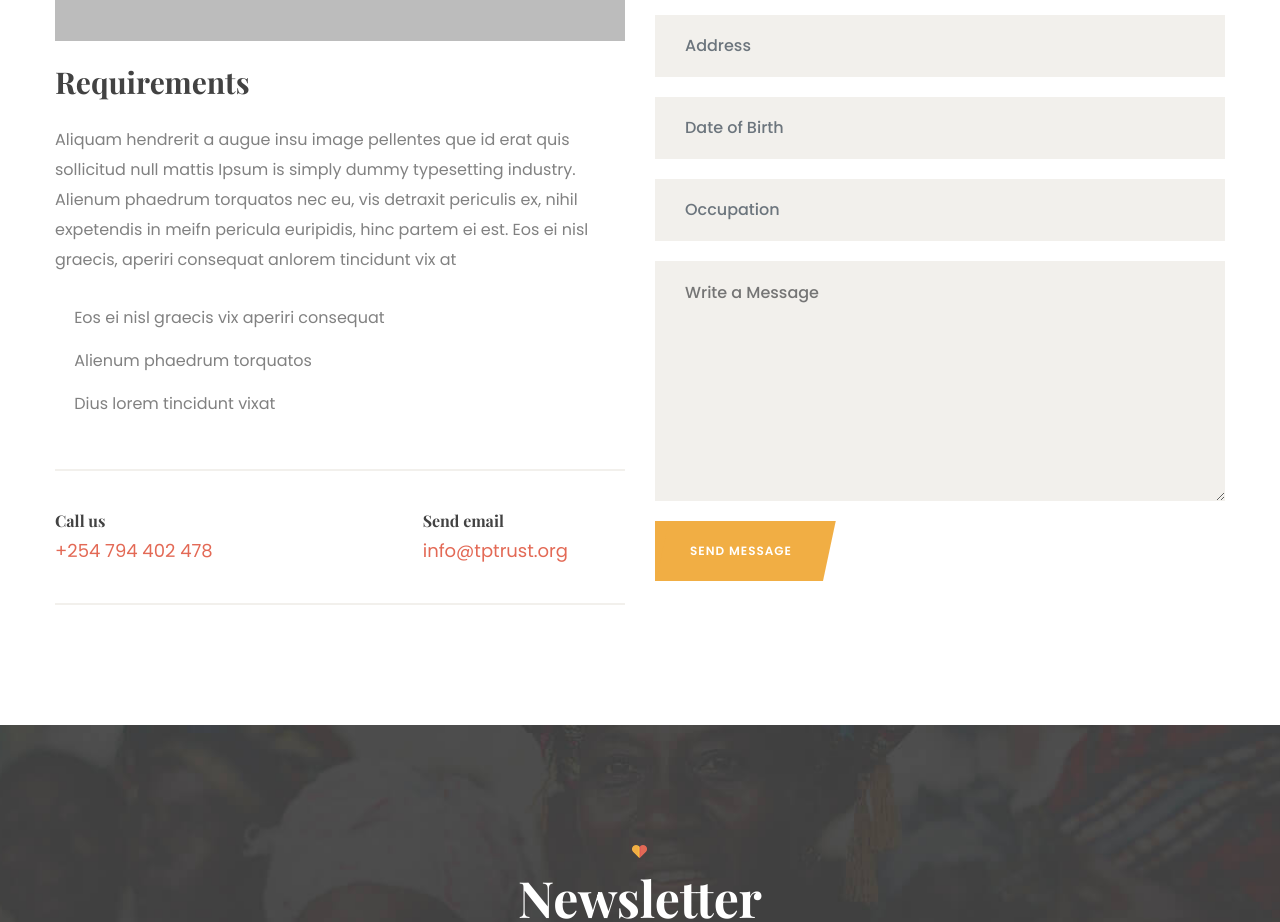
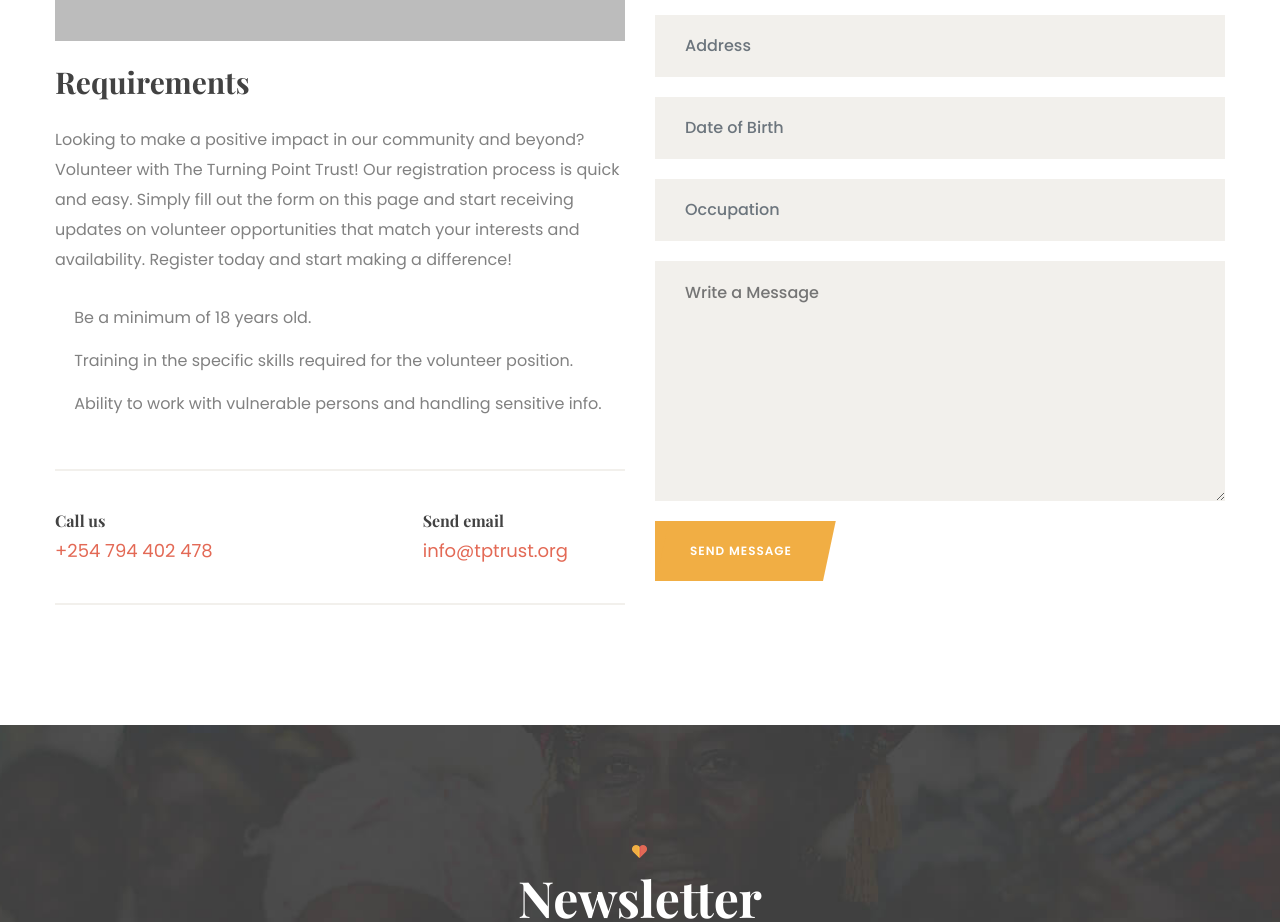
Before and after one commit to felixodette/tptrust, a React (Create React App) app: page /volunteer in a window 1280 px wide. Shown: the part 980-1902 px from the top of the page. Built offline with nearby package versions, Linux system fonts and the light colour scheme; a web font is replaced by a local one.

Commit message:
Volunter pages text

```diff
--- a/src/components/Volunteer.js
+++ b/src/components/Volunteer.js
@@ -8,7 +8,7 @@ const Volunteer = () => {
           <div className="col-lg-8 mx-auto">
             <div className="section-heading text-center">
               <div className="section-icon">
-                                <img src="/assets/images/section-icon.png" alt="section-icon" />
+                <img src="/assets/images/section-icon.png" alt="section-icon"/>
               </div>
               <h2 className="section__title">Register Now</h2>
               <p className="section__meta">join us now</p>
@@ -19,31 +19,29 @@ const Volunteer = () => {
           <div className="col-lg-6">
             <div className="form-shared-content">
               <div className="form-img">
-                                <img src="/assets/images/form-img.jpg" alt="" />
+                <img src="/assets/images/form-img.jpg" alt=""/>
               </div>
               <div className="form-content">
                 <h3 className="form__title">Requirements</h3>
                 <p className="form__desc">
-                                    Aliquam hendrerit a augue insu image pellentes que id erat quis sollicitud null
-                                    mattis Ipsum is simply dummy typesetting industry. Alienum phaedrum torquatos nec
-                                    eu,
-                                    vis detraxit periculis ex, nihil expetendis in meifn pericula euripidis, hinc partem
-                                    ei est.
-                                    Eos ei nisl graecis, aperiri consequat anlorem tincidunt vix at
+                  Looking to make a positive impact in our community and beyond? Volunteer with The Turning Point Trust!
+                  Our registration process is quick and easy. Simply fill out the form on this page and start
+                  receiving updates on volunteer opportunities that match your interests and availability. Register
+                  today and start making a difference!
                 </p>
                 <ul className="form__list">
-                                    <li><i className="fa fa-check"></i> Eos ei nisl graecis vix aperiri consequat</li>
-                                    <li><i className="fa fa-check"></i> Alienum phaedrum torquatos</li>
-                                    <li><i className="fa fa-check"></i> Dius lorem tincidunt vixat</li>
+                  <li><i className="fa fa-check"></i> Be a minimum of 18 years old.</li>
+                  <li><i className="fa fa-check"></i> Training in the specific skills required for the volunteer position.</li>
+                  <li><i className="fa fa-check"></i> Ability to work with vulnerable persons and handling sensitive info.</li>
                 </ul>
                 <div className="contact-us-box">
                   <div className="contact__item">
                     <h4>Call us</h4>
-                                        <a href="#">+254 794 402 478</a>
+                    <a href="#/">+254 794 402 478</a>
                   </div>
                   <div className="contact__item contact__item2">
                     <h4>Send email</h4>
-                                        <a href="#">info@tptrust.org</a>
+                    <a href="#/">info@tptrust.org</a>
                   </div>
                 </div>
               </div>
@@ -55,32 +53,32 @@ const Volunteer = () => {
                 <div className="row">
                   <div className="col-lg-12">
                     <div className="form-group">
-                                            <input type="text" className="form-control" placeholder="Full Name" />
+                      <input type="text" className="form-control" placeholder="Full Name"/>
                     </div>
                   </div>
                   <div className="col-lg-12">
                     <div className="form-group">
-                                            <input type="email" className="form-control" placeholder="Email Address" />
+                      <input type="email" className="form-control" placeholder="Email Address"/>
                     </div>
                   </div>
                   <div className="col-lg-12">
                     <div className="form-group">
-                                            <input type="number" className="form-control" placeholder="Phone Number" />
+                      <input type="number" className="form-control" placeholder="Phone Number"/>
                     </div>
                   </div>
                   <div className="col-lg-12">
                     <div className="form-group">
-                                            <input type="text" className="form-control" placeholder="Address" />
+                      <input type="text" className="form-control" placeholder="Address"/>
                     </div>
                   </div>
                   <div className="col-lg-12">
                     <div className="form-group">
-                                            <input type="text" className="form-control" placeholder="Date of Birth" />
+                      <input type="text" className="form-control" placeholder="Date of Birth"/>
                     </div>
                   </div>
                   <div className="col-lg-12">
                     <div className="form-group">
-                                            <input type="text" className="form-control" placeholder="Occupation" />
+                      <input type="text" className="form-control" placeholder="Occupation"/>
                     </div>
                   </div>
                   <div className="col-lg-12">
```
Lines whose indentation alone changed are shown as unchanged.
